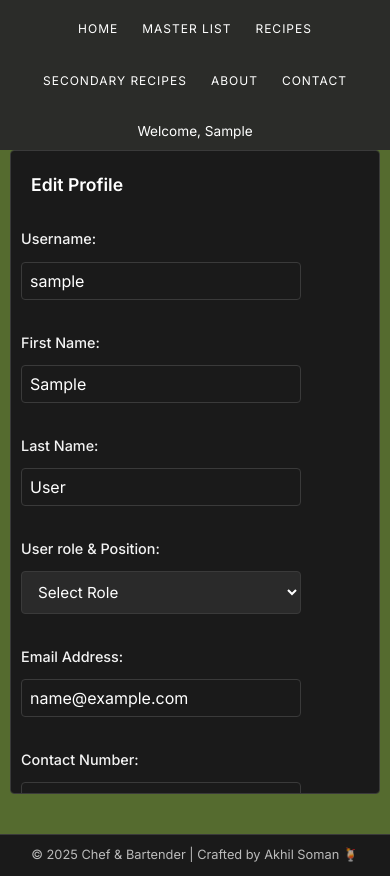
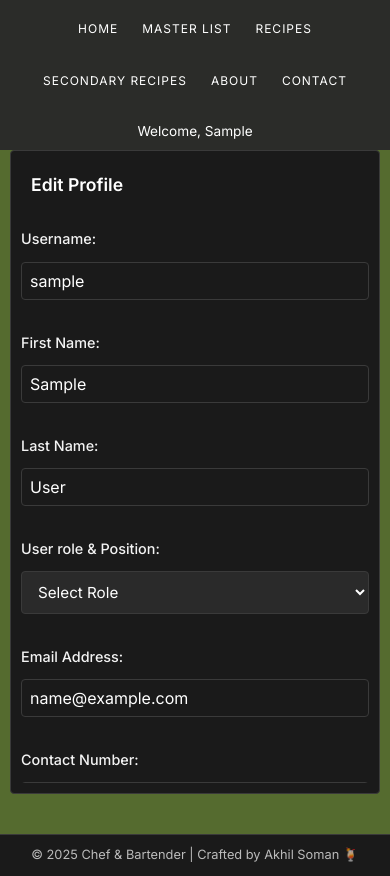
Before and after one commit to akiuser10/Chef-Bartender, a Flask app: page /profile in a window 390 px wide. Shown: the part 91-967 px from the top of the page. Run offline with Flask 3, Linux system fonts and the light colour scheme; the visitor is signed in with stand-in values (Sample User, id 1); data comes from the database, SQL or seed files in the repository; data that the repository does not hold is empty.

Commit message:
Fix Edit Profile 2-column layout using CSS Grid and prevent overflow

```diff
--- a/static/style.css
+++ b/static/style.css
@@ -455,7 +455,10 @@ main {
 
 .page-panel:has(.profile-form) {
     overflow-y: auto;
+    overflow-x: hidden;
     max-height: calc(100vh - 200px);
+    width: 100%;
+    box-sizing: border-box;
 }
 
 .page-panel h2 {
@@ -1333,49 +1336,51 @@ form {
     margin: 0;
     padding: 0;
     box-sizing: border-box;
+    overflow: hidden;
 }
 
 .profile-form-columns {
-    display: flex;
+    display: grid;
+    grid-template-columns: 1fr 1fr;
     gap: 30px;
     margin-bottom: 25px;
     align-items: flex-start;
     width: 100%;
+    max-width: 100%;
     box-sizing: border-box;
 }
 
 .profile-form-col {
-    flex: 1 1 50%;
     min-width: 0;
     display: flex;
     flex-direction: column;
     box-sizing: border-box;
+    width: 100%;
 }
 
 .profile-form-col .form-group {
     width: 100%;
+    max-width: 100%;
+    box-sizing: border-box;
+    overflow: hidden;
+}
+
+.profile-form-col .form-input {
+    max-width: 100%;
+    box-sizing: border-box;
 }
 
 @media (max-width: 1024px) {
     .profile-form-columns {
-        flex-wrap: wrap;
+        grid-template-columns: 1fr 1fr;
         gap: 20px;
-    }
-
-    .profile-form-col {
-        flex: 1 1 calc(50% - 10px);
-        min-width: 280px;
     }
 }
 
 @media (max-width: 768px) {
     .profile-form-columns {
-        flex-direction: column;
+        grid-template-columns: 1fr;
         gap: 0;
-    }
-
-    .profile-form-col {
-        flex: 1 1 100%;
     }
 }
 
@@ -1457,6 +1462,7 @@ form {
 
 .form-input {
     width: 100%;
+    max-width: 100%;
     padding: 10px 12px;
     margin-top: 6px;
     border: 1px solid #3a3a3a;
@@ -1467,6 +1473,7 @@ form {
     box-sizing: border-box;
     font-family: inherit;
     transition: border-color 0.2s ease, background-color 0.2s ease;
+    overflow: hidden;
 }
 
 .form-input::placeholder {
@@ -1502,7 +1509,9 @@ textarea.form-input {
     flex-wrap: wrap;
     justify-content: flex-end;
     width: 100%;
+    max-width: 100%;
     box-sizing: border-box;
+    overflow: hidden;
 }
 
 /* Forms inside recipe-view-container should be full width */
```
